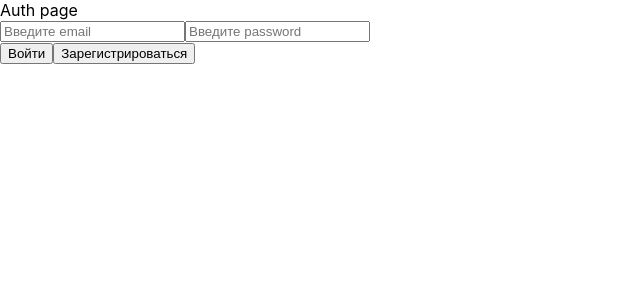
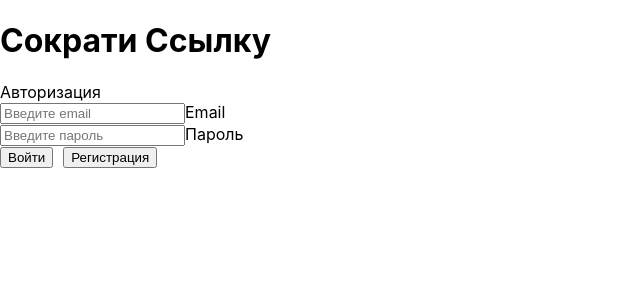
Before and after one commit to Sergey0703/evocab, a React (Create React App) app in the folder client/: page / in a window 1280 px wide. Shown: the top 300 px of the page, without its empty margins (0-640 px from the left). Built offline with nearby package versions, Linux system fonts and the light colour scheme.

Commit message:
'okRoute3'

```diff
--- a/client/src/App.js
+++ b/client/src/App.js
@@ -1,16 +1,33 @@
-import React from 'react';
+import React from 'react'
 import {BrowserRouter as Router} from 'react-router-dom'
 import {useRoutes} from './routes'
+import {useAuth} from './hooks/auth.hook'
+import {AuthContext} from './context/AuthContext'
+//import {Navbar} from './components/Navbar'
+//import {Loader} from './components/Loader'
+//import 'materialize-css'
 
 function App() {
-    const routes=useRoutes(false)
-    return(
-        <Router>
-        <div>
-            {routes}
-        </div>
-        </Router>
+    const {token, login, logout, userId, ready} = useAuth()
+    const isAuthenticated = !!token
+    const routes = useRoutes(isAuthenticated)
+
+    if (!ready) {
+        //return <Loader />
+    }
+
+    return (
+        <AuthContext.Provider value={{
+            token, login, logout, userId, isAuthenticated
+        }}>
+            <Router>
+                { /*isAuthenticated && <Navbar />*/ }
+                <div className="container">
+                    {routes}
+                </div>
+            </Router>
+        </AuthContext.Provider>
     )
 }
 
-export default App;
+export default App
--- /dev/null
+++ b/client/src/context/AuthContext.js
@@ -0,0 +1,11 @@
+import {createContext} from 'react'
+
+function noop() {}
+
+export const AuthContext = createContext({
+    token: null,
+    userId: null,
+    login: noop,
+    logout: noop,
+    isAuthenticated: false
+})
--- /dev/null
+++ b/client/src/hooks/auth.hook.js
@@ -0,0 +1,37 @@
+import {useState, useCallback, useEffect} from 'react'
+
+const storageName = 'userData'
+
+export const useAuth = () => {
+    const [token, setToken] = useState(null)
+    const [ready, setReady] = useState(false)
+    const [userId, setUserId] = useState(null)
+
+    const login = useCallback((jwtToken, id) => {
+        setToken(jwtToken)
+        setUserId(id)
+
+        localStorage.setItem(storageName, JSON.stringify({
+            userId: id, token: jwtToken
+        }))
+    }, [])
+
+
+    const logout = useCallback(() => {
+        setToken(null)
+        setUserId(null)
+        localStorage.removeItem(storageName)
+    }, [])
+
+    useEffect(() => {
+        const data = JSON.parse(localStorage.getItem(storageName))
+
+        if (data && data.token) {
+            login(data.token, data.userId)
+        }
+        setReady(true)
+    }, [login])
+
+
+    return { login, logout, token, userId, ready }
+}
--- a/client/src/hooks/http.hook.js
+++ b/client/src/hooks/http.hook.js
@@ -1,32 +1,35 @@
-import React, {useState,useCallback} from 'react'
+import {useState, useCallback} from 'react'
 
-export const useHttp=()=>{
-    const[loading, setLoading]=useState(false)
-    const[error,setError]=useState(null)
-    const request =useCallback(async (url, method='GET',body=null,headers={})=>{
+export const useHttp = () => {
+    const [loading, setLoading] = useState(false)
+    const [error, setError] = useState(null)
+
+    const request = useCallback(async (url, method = 'GET', body = null, headers = {}) => {
         setLoading(true)
-        try{
-            if(body){
-                body=JSON.stringify(body)
-                headers['Content-Type']='application/json'
+        try {
+            if (body) {
+                body = JSON.stringify(body)
+                headers['Content-Type'] = 'application/json'
             }
-              const response= await fetch(url,{method, body, headers})
-              const data=await response.json()
 
-             if(!response.ok){
-               throw new Error(data.message()||'Что-то пошло не так..')
-             }
+            const response = await fetch(url, {method, body, headers})
+            const data = await response.json()
 
-             setLoading(false)
+            if (!response.ok) {
+                throw new Error(data.message || 'Что-то пошло не так')
+            }
+
+            setLoading(false)
+
             return data
-         }catch(e){
-           setLoading(false)
-           setError(e.message)
+        } catch (e) {
+            setLoading(false)
+            setError(e.message)
             throw e
         }
+    }, [])
 
-        },[])
+    const clearError = useCallback(() => setError(null), [])
 
-    const clearError=()=>setError(null)
-    return(loading,request,error,clearError)
+    return { loading, request, error, clearError }
 }
--- /dev/null
+++ b/client/src/hooks/message.hook.js
@@ -0,0 +1,9 @@
+import {useCallback} from 'react'
+
+export const useMessage = () => {
+    return useCallback(text => {
+        if (window.M && text) {
+            window.M.toast({ html: text })
+        }
+    }, [])
+}
--- a/client/src/pages/AuthPage.js
+++ b/client/src/pages/AuthPage.js
@@ -1,38 +1,98 @@
-import React,{useState} from 'react'
+import React, {useContext, useEffect, useState} from 'react'
 import {useHttp} from '../hooks/http.hook'
+import {useMessage} from '../hooks/message.hook'
+import {AuthContext} from '../context/AuthContext'
 
-export const AuthPage =()=>{
-    const {loading, request}=useHttp()
-    let [form,setForm]=useState({email:'',password:''})
+export const AuthPage = () => {
+    const auth = useContext(AuthContext)
+    const message = useMessage()
+    const {loading, request, error, clearError} = useHttp()
+    const [form, setForm] = useState({
+        email: '', password: ''
+    })
 
-    const changeHandler=event=>{
-        setForm=({...form,[event.target.name]:[event.target.value]})
+   useEffect(() => {
+        message(error)
+        clearError()
+    }, [error, message, clearError])
+
+    useEffect(() => {
+  //      window.M.updateTextFields()
+    }, [])
+
+    const changeHandler = event => {
+        setForm({ ...form, [event.target.name]: event.target.value })
     }
 
-    const registerHandler=async()=>{
+    const registerHandler = async () => {
         try {
-         const data=await request('/api/auth/register','POST',{...form})
-            console.log('Data',data)
-        }catch(e){}
+            const data = await request('/api/auth/register', 'POST', {...form})
+            message(data.message)
+        } catch (e) {}
+    }
+
+    const loginHandler = async () => {
+        try {
+            const data = await request('/api/auth/login', 'POST', {...form})
+            auth.login(data.token, data.userId)
+        } catch (e) {}
     }
 
     return (
-        <div>
-            Auth page
-            <div>
-             <input placeholder="Введите email" type="text" name="email" id="email" onChange={changeHandler} />
-             <input placeholder="Введите password" type="text" name="password" id="password" onChange={changeHandler}/>
+        <div >
+            <div >
+                <h1>Сократи Ссылку</h1>
+                <div >
+                    <div >
+                        <span className="card-title">Авторизация</span>
+                        <div>
 
-            </div>
-            <div>
-            <button stule={{marginRight: 10}}
-            disabled={loading}
-            > Войти</button>
-            <button onClick={registerHandler}
-            disabled={loading}
-            > Зарегистрироваться</button>
+                            <div className="input-field">
+                                <input
+                                    placeholder="Введите email"
+                                    id="email"
+                                    type="text"
+                                    name="email"
+                                    className="yellow-input"
+                                    value={form.email}
+                                    onChange={changeHandler}
+                                />
+                                <label htmlFor="email">Email</label>
+                            </div>
+
+                            <div className="input-field">
+                                <input
+                                    placeholder="Введите пароль"
+                                    id="password"
+                                    type="password"
+                                    name="password"
+                                    className="yellow-input"
+                                    value={form.password}
+                                    onChange={changeHandler}
+                                />
+                                <label htmlFor="email">Пароль</label>
+                            </div>
+
+                        </div>
+                    </div>
+                    <div className="card-action">
+                        <button
+                            className="btn yellow darken-4"
+                            style={{marginRight: 10}}
+                            disabled={loading}
+                            onClick={loginHandler}
+                        >
+                            Войти
+                        </button>
+                        <button
+                            onClick={registerHandler}
+                            disabled={loading}
+                        >
+                            Регистрация
+                        </button>
+                    </div>
+                </div>
             </div>
         </div>
     )
-
 }
```
Also changed, not shown: 2 other files (tests, documents, lock files or other folders).
